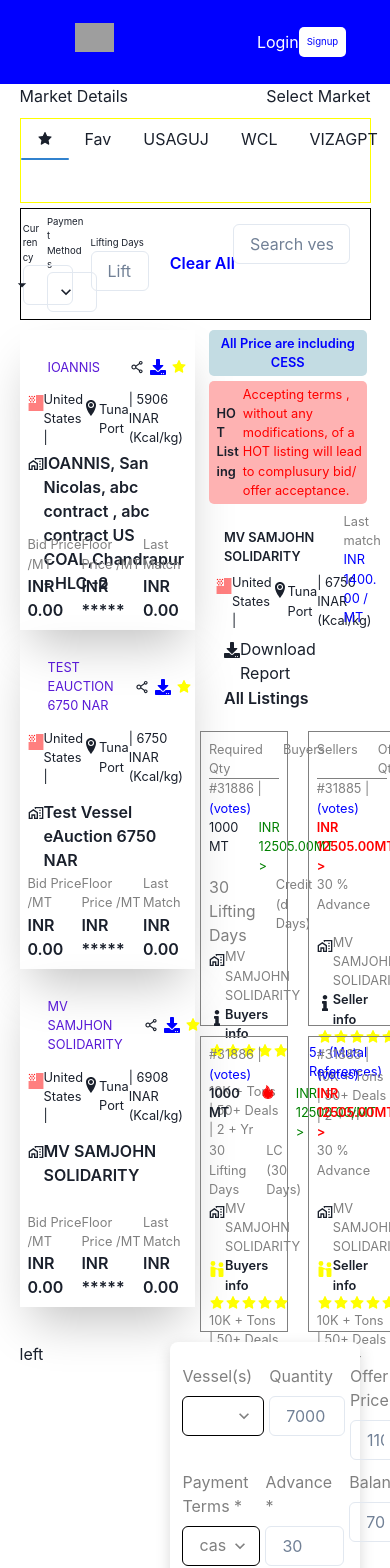
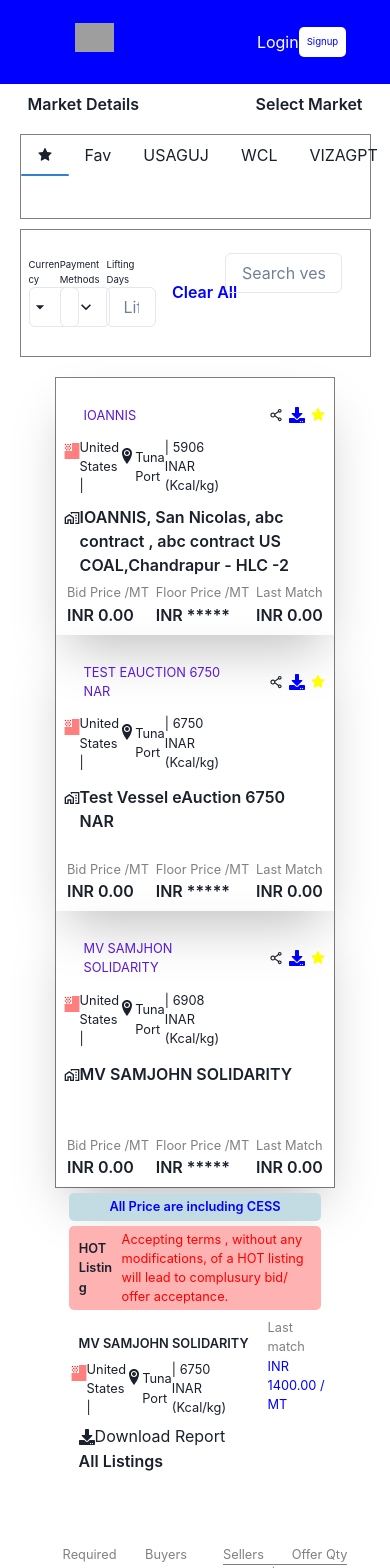
Before and after one commit to Ashutosh5333/CoalShastra, a React (Create React App) app in the folder my/: page / in a window 390 px wide. Shown: the top 1568 px of the page. Built offline with nearby package versions, Linux system fonts and the light colour scheme; grey boxes are pictures that could not be loaded.

Commit message:
added responsive:

```diff
--- a/my/src/component/Dasboardfrom.jsx
+++ b/my/src/component/Dasboardfrom.jsx
@@ -17,12 +17,14 @@ export const Dasboardfrom = () => {
 
   return (
     <>
-    <Box w="90vw" m="auto" h="100vh" mt="10px"  display={"flex"} justifyContent={"space-between"} >
+    <Box w="90vw" m="auto" h="100vh" mt="10px"  display={"flex"} justifyContent={"space-between"}
+    flexDirection={{base:"column",md:"column",lg:"row"}}
+     >
 
-     <Box w="50%">left </Box>
+     <Box w="50%"> </Box>
 
 
-     <Box  w="60%">
+     <Box   w={{base:"80%",md:"80%",lg:"65%"}} m={{base:"auto"}}>
      <Card
         w={{ base: "90%", md: "97%", lg: "97%" }}
         m="auto"
--- a/my/src/component/Dashboard.jsx
+++ b/my/src/component/Dashboard.jsx
@@ -1,4 +1,4 @@
-import { Box, Button, Input, Select, Stack, Text } from "@chakra-ui/react";
+import { Box, Button, Input, Select, Text } from "@chakra-ui/react";
 import React from "react";
 import {
   Tabs,
@@ -9,7 +9,7 @@ import {
   TabPanel,
 } from "@chakra-ui/react";
 import { MdArrowDropDown } from "react-icons/md";
-import { AiFillStar, AiOutlineShareAlt } from "react-icons/ai";
+import { AiFillStar } from "react-icons/ai";
 import MiddlePage from "./MiddlePage";
 import { Dasboardfrom } from "./Dasboardfrom";
 
@@ -17,14 +17,14 @@ const Dashboard = () => {
   return (
     <>
       <Box w="100vw" height={"90vh"}>
-        <Box w="90%" m="auto" display={"flex"} justifyContent={"space-between"}>
-          <Box>Market Details</Box>
-          <Box>Select Market</Box>
+        <Box w="90%" m="auto" display={"flex"} p="2" justifyContent={"space-between"}>
+          <Box fontWeight={"600"}>Market Details</Box>
+          <Box fontWeight={"600"}>Select Market</Box>
         </Box>
 
         {/* --------- Heading line ------------ */}
 
-        <Box border={"1px solid yellow"} w="90vw" m="auto" mt="10px" h="10vh">
+        <Box border={"1px solid gray"} w="90vw" m="auto" mt="10px" h="10vh">
           <Tabs position="relative" variant="unstyled">
             <TabList>
               <Tab> <AiFillStar/> </Tab>
@@ -56,12 +56,13 @@ const Dashboard = () => {
         {/* -------------------------- Search bar and currency -------------------------- */}
 
         <Box
-          border="1px solid black"
+          border="1px solid gray"
           w="90vw"
           m="auto"
-          mt="5px"
+          mt="10px"
           display={"flex"}
           justifyContent={"space-between"}
+          p="2"
         >
           <Box
             w="50%"
@@ -69,18 +70,19 @@ const Dashboard = () => {
             display={"flex"}
             justifyContent={"space-around"}
           >
-            <Box w="5vw" m="auto" >
+            <Box w="8vw" m="auto" >
               <Text fontSize={".6rem"}> Currency </Text>
-              <Select
-                icon={<MdArrowDropDown />}
-                placeholder="INR INR INR INR"
-              />
+
+               <Select   icon={<MdArrowDropDown />} placeholder="INR">
+                <option value="INR">INR </option>
+                <option value="INR">INR </option>
+              </Select>
             </Box>
 
-            <Box w="10vw" m="auto" >
+            <Box w="12vw" m="auto" >
               <Text fontSize={".6rem"}> Payment Methods </Text>
-              <Select placeholder="Select option">
-                <option value="option1">Phone pe </option>
+              <Select placeholder="Phone pe">
+                <option value="phone pe">Phone pe </option>
                 <option value="option2">Google pay</option>
                 <option value="option3">Net banking</option>
               </Select>
--- a/my/src/component/MiddlePage.jsx
+++ b/my/src/component/MiddlePage.jsx
@@ -16,9 +16,10 @@ const MiddlePage = () => {
         m="auto"
         display={"flex"}
         justifyContent={"space-between"}
-        mt="10px"    gap="5px">
+        flexDirection={{base:"column",md:"column",lg:"row"}}
+        mt="20px"    gap="5px">
 
-        <Box w="50%">
+        <Box border=".5px solid gray" w={{base:"80%",md:"80%",lg:"50%"}} m={{base:"auto"}} >
           <Box boxShadow={"2xl"} p="2">
             <Box display={"flex"} justifyContent={"space-between"}>
               <Box p="5">
--- a/my/src/component/Rightpage.jsx
+++ b/my/src/component/Rightpage.jsx
@@ -11,7 +11,8 @@ import {SiHandshake} from "react-icons/si"
 const Rightpage = () => {
   return (
     <>
-      <Box  w="50%">
+      <Box
+      w={{base:"80%",md:"80%",lg:"50%"}} m={{base:"auto"}} >
 
         <Box borderRadius={"5px"} bg="#c3dce3" p="1" w="90%" m="auto">
           <Text
@@ -118,7 +119,7 @@ const Rightpage = () => {
           gap="5"
           h="35vh"
         >
-          <Box border={"1px solid gray"} w="50%" p="2">
+          <Box w="50%" p="2">
             <Box
               borderBottom={"1px solid gray"}
               display={"flex"}
@@ -195,7 +196,7 @@ const Rightpage = () => {
             </Text>
           </Box>
 
-          <Box border={"1px solid gray"} w="50%" p="2">
+          <Box  w="50%" p="2">
             <Box
               borderBottom={"1px solid gray"}
               display={"flex"}
@@ -278,11 +279,12 @@ const Rightpage = () => {
         <Box
           display={"flex"}
           justifyContent={"space-between"}
+
           gap="5"
           h="35vh"
           mt="10px"
         >
-          <Box border={"1px solid gray"} w="50%" p="2">
+          <Box w="50%" p="2">
 
             <Text color={"gray"} fontSize={"0.8rem"}>
               {" "}
@@ -344,7 +346,7 @@ const Rightpage = () => {
             </Text>
           </Box>
 
-          <Box border={"1px solid gray"} w="50%" p="2">
+          <Box  w="50%" p="2">
 
 
             <Text color={"gray"} fontSize={"0.8rem"}>
```
